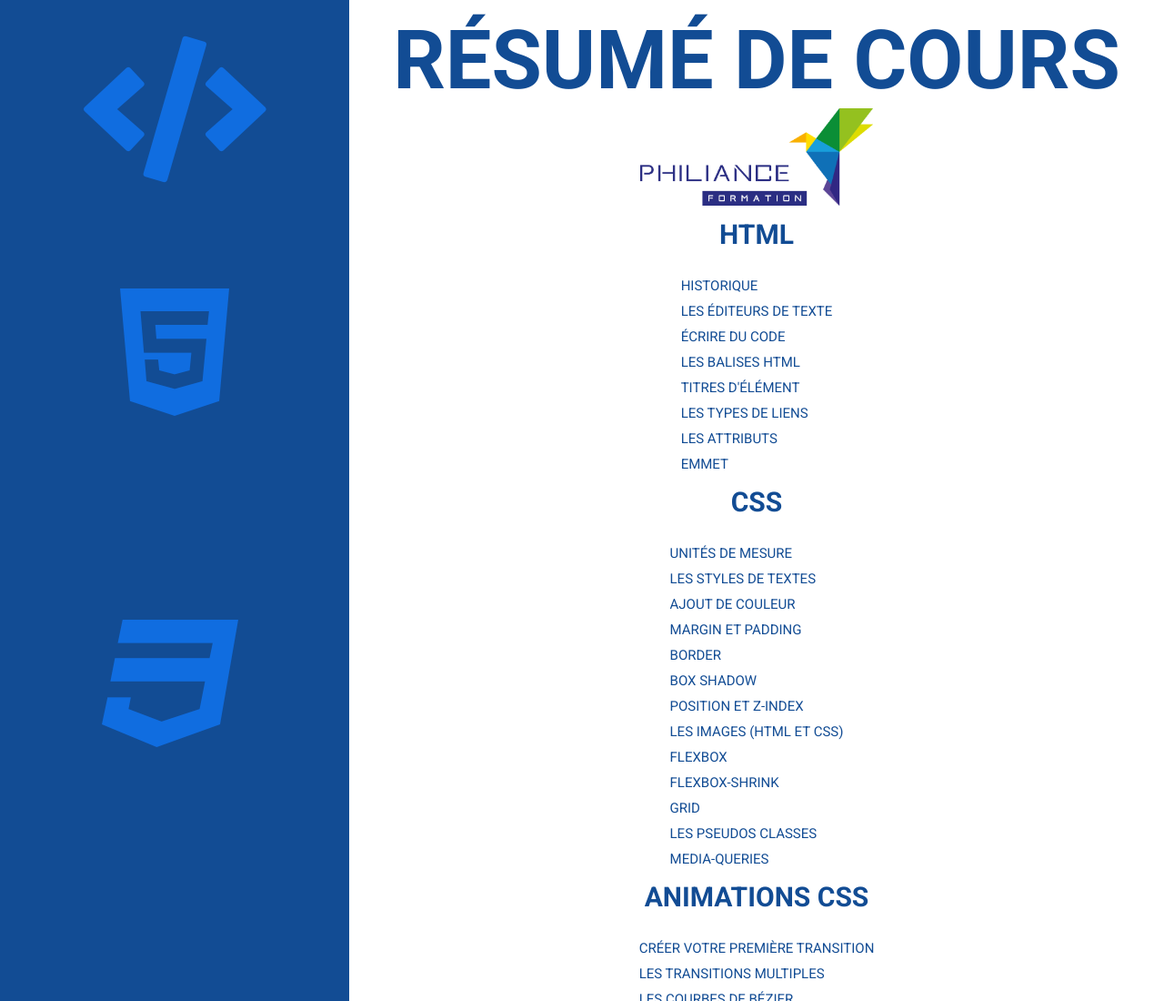
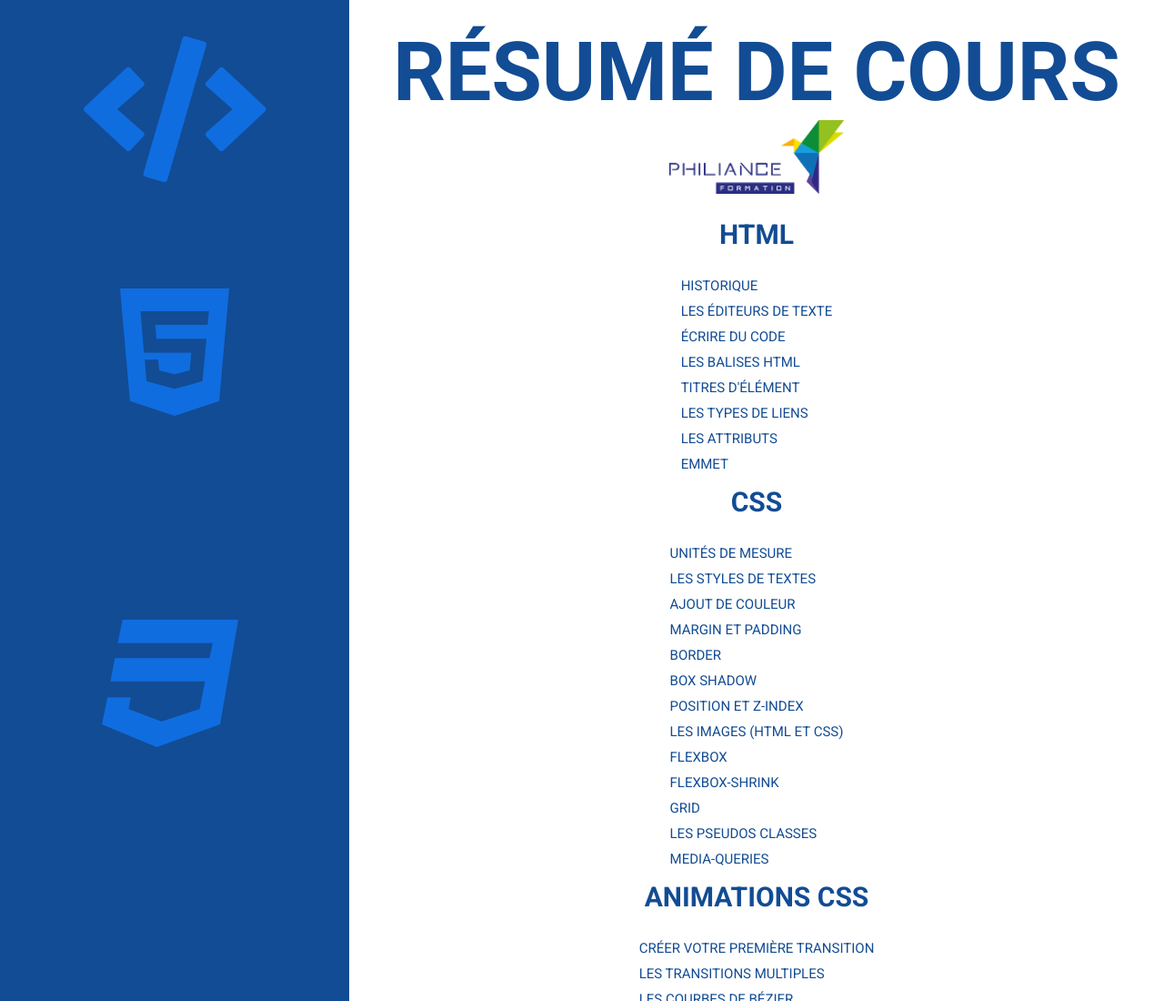
Before and after one commit to Romcro/memo-html, a plain HTML site: page index.html in a window 1280 px wide. Shown: the top 1100 px of the page at 91% size. Drawn offline with Linux system fonts and the light colour scheme.

Commit message:
Update style.css

```diff
--- a/style.css
+++ b/style.css
@@ -68,7 +68,7 @@ a:hover { color:orange}
 
 .logo-philiance {
 
-    width:20vw;
+    width:15vw;
     height:auto;
 }
 
```
